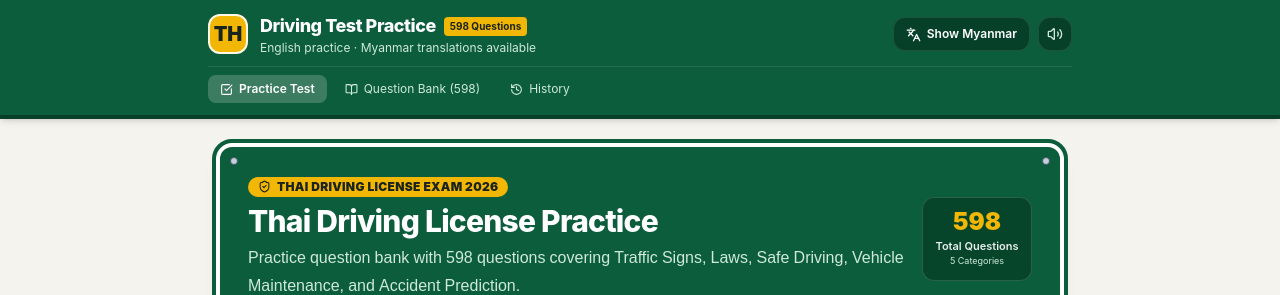
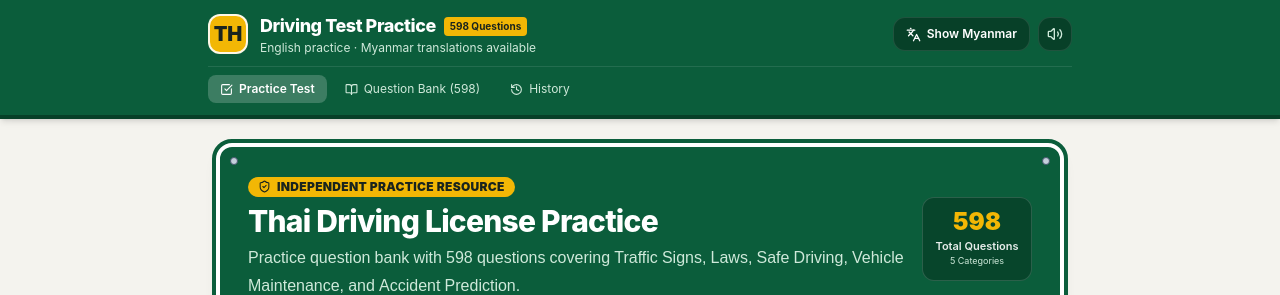
Before and after one commit to ZinLinn254995/Thai-Driving-License-Exam, a React (Vite) app: page / in a window 1280 px wide. Shown: the top 295 px of the page. Built offline with nearby package versions, Linux system fonts and the light colour scheme.

Commit message:
fix: clarify independent practice site branding

```diff
--- a/src/components/HomeView.tsx
+++ b/src/components/HomeView.tsx
@@ -50,7 +50,7 @@ export const HomeView: React.FC<HomeViewProps> = ({
           <div className="space-y-1.5">
             <div className="inline-flex items-center gap-1.5 px-2.5 py-0.5 rounded-full bg-[#f2b705] text-[#19241e] text-xs font-black tracking-wide uppercase">
               <ShieldCheck size={13} />
-              <span>Thai Driving License Exam 2026</span>
+              <span>Independent Practice Resource</span>
             </div>
             <h1 className="text-2xl sm:text-3xl font-extrabold tracking-tight text-white leading-tight">
               Thai Driving License Practice
```
